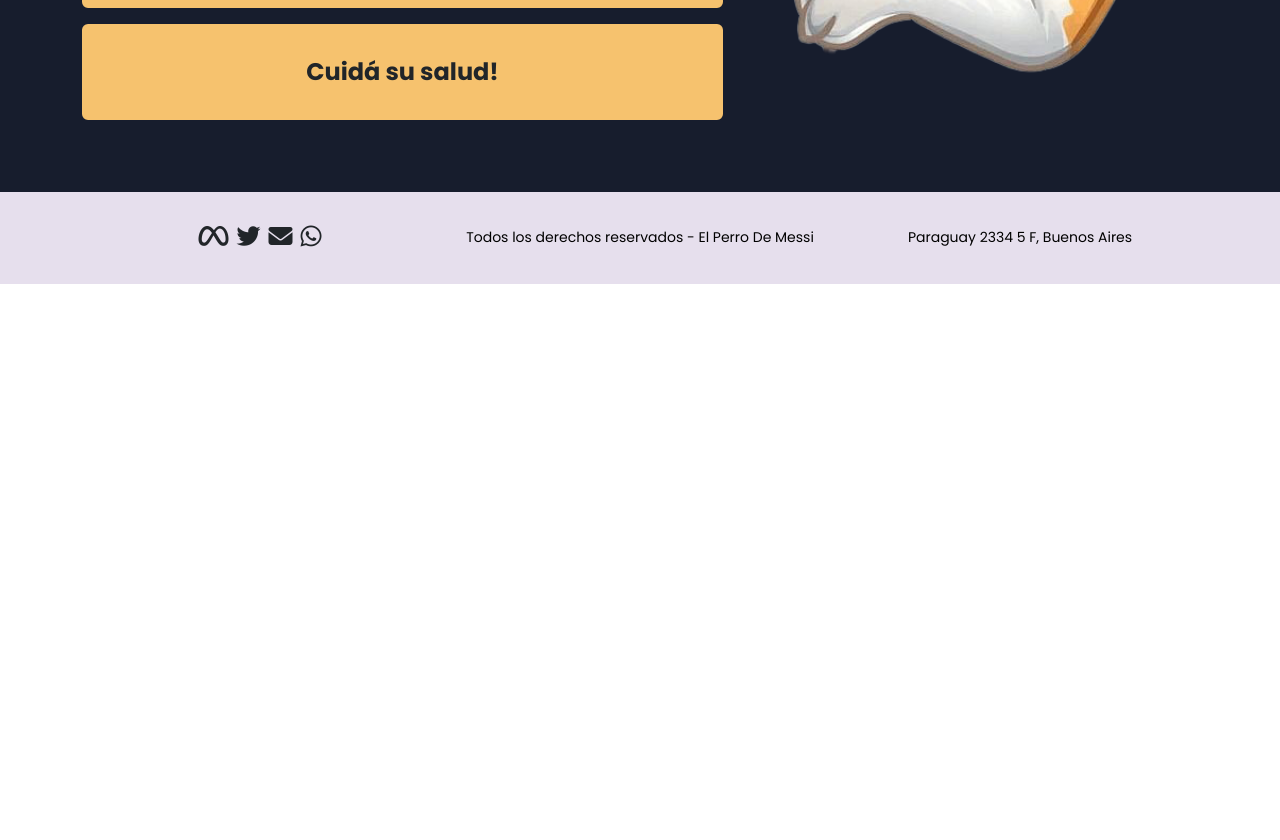
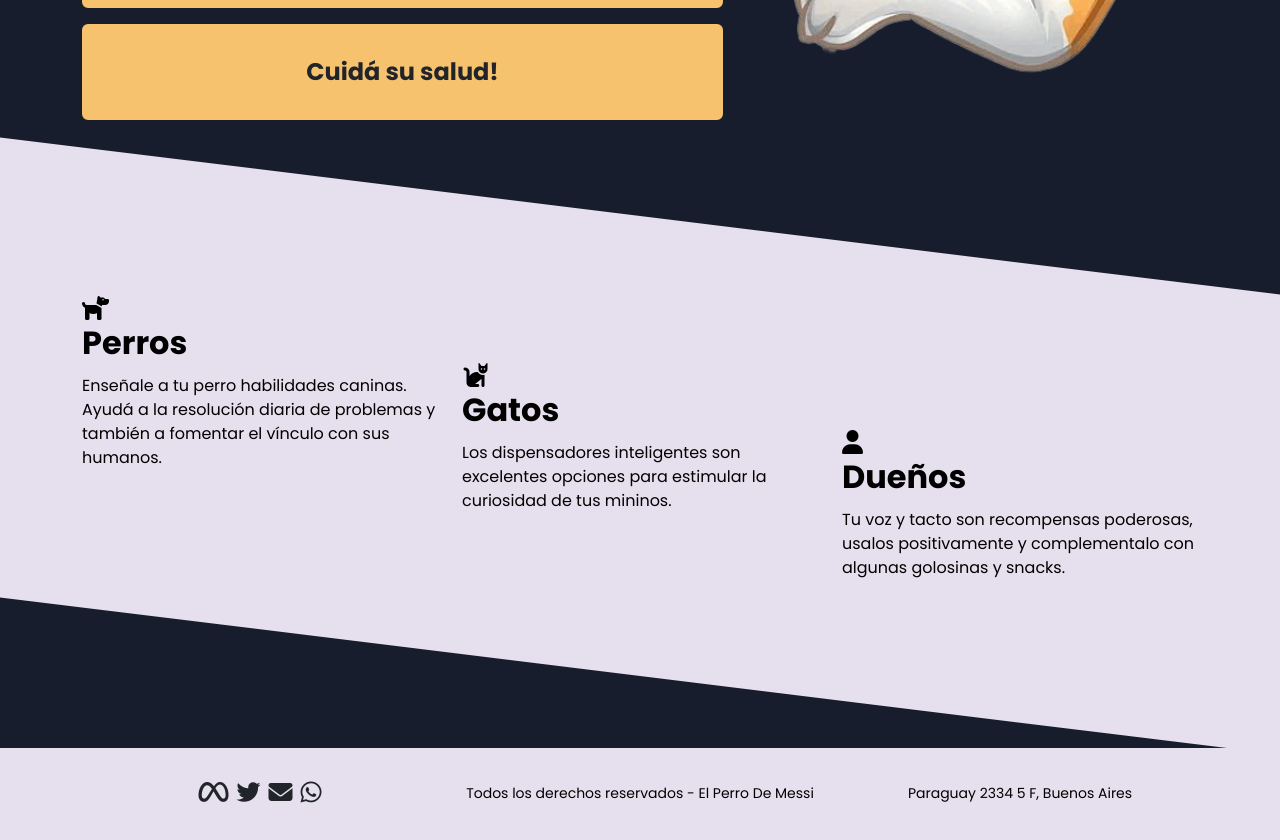
Before and after one commit to rjuarez1903/el-perro-de-messi, a Vue app: page / in a window 1280 px wide. Shown: the part 540-1380 px from the top of the page. Before the commit the page ends 824 px from the top, so only its background shows below. Built offline with nearby package versions, Linux system fonts and the light colour scheme; a web font is replaced by a local one.

Commit message:
create tip and tips components

```diff
--- /dev/null
+++ b/src/components/Tip.vue
@@ -0,0 +1,24 @@
+<template>
+    <div class="d-flex flex-column align-items-start gap-1 col-lg-4" :class="colMdAlign">
+        <i :class="faIcon"></i>
+        <h2 class="fw-bold">{{ title }}</h2>
+        <p class="text-start">{{ txt }}</p>
+    </div>
+</template>
+
+<script>
+    export default {
+        props: {
+            colMdAlign: String,
+            faIcon: String,
+            title: String,
+            txt: String,
+        }
+    }
+</script>
+
+<style scoped>
+    i {
+        font-size: 1.5rem;
+    }
+</style>
--- /dev/null
+++ b/src/components/Tips.vue
@@ -0,0 +1,66 @@
+<template>
+    <div class="container my-5 tips-container text-center">
+        <div class="row">
+            <Tip
+                colMdAlign="col-md-6 align-self-start"
+                faIcon="fa solid fa-dog"
+                title="Perros"
+                txt="Enseñale a tu perro habilidades caninas. Ayudá a la resolución diaria de problemas y también a fomentar el vínculo con sus humanos."
+            />
+            <Tip
+                colMdAlign="col-md-6 align-self-center"
+                faIcon="fa solid fa-cat"
+                title="Gatos"
+                txt="Los dispensadores inteligentes son excelentes opciones para estimular la curiosidad de tus mininos."
+            />
+            <Tip
+                colMdAlign="col-md-12 align-self-end"
+                faIcon="fa solid fa-user"
+                title="Dueños"
+                txt="Tu voz y tacto son recompensas poderosas, usalos positivamente y complementalo con algunas golosinas y snacks."
+            />
+        </div>
+    </div>
+</template>
+
+<script>
+    import Tip from './Tip.vue';
+
+    export default {
+        components: {
+            Tip
+        }
+    }
+</script>
+
+<style>
+
+    .tips-container {
+        transform: skewY(-12deg );
+        padding: 5rem 1.25rem;
+    }
+
+    .tips-container div div {
+        height: max-content;
+    }
+
+    /*  *************
+        MEDIA QUERIES
+        *************
+    */
+
+    @media (min-width: 768px) {
+        .tips-container {
+            transform: skewY(-7deg);
+        }
+    }
+
+    @media (min-width: 768px) {
+        .tips-container div {
+            height: 300px;
+        }
+    }
+
+
+
+</style>
--- a/src/views/HomeView.vue
+++ b/src/views/HomeView.vue
@@ -2,14 +2,20 @@
     <section class="hero">
         <Hero />
     </section>
+    <section class="tips">
+        <Tips />
+    </section>
+
 </template>
 
 <script>
     import Hero from '@/components/Hero.vue';
+    import Tips from '@/components/Tips.vue'
 
     export default {
         components: {
-            Hero
+            Hero,
+            Tips
         }
     }
 </script>
@@ -28,5 +34,17 @@
         transition: .3s ease all;
     } */
 
+    .tips {
+        background-color: var(--colorFooter);
+        color: var(--oscuro);
+        transform: skewY(12deg);
+        /* transition: .3s ease all; */
+    }
+
+    @media (min-width: 768px) {
+        .tips {
+            transform: skewY(7deg);
+        }
+    }
 
 </style>
```
